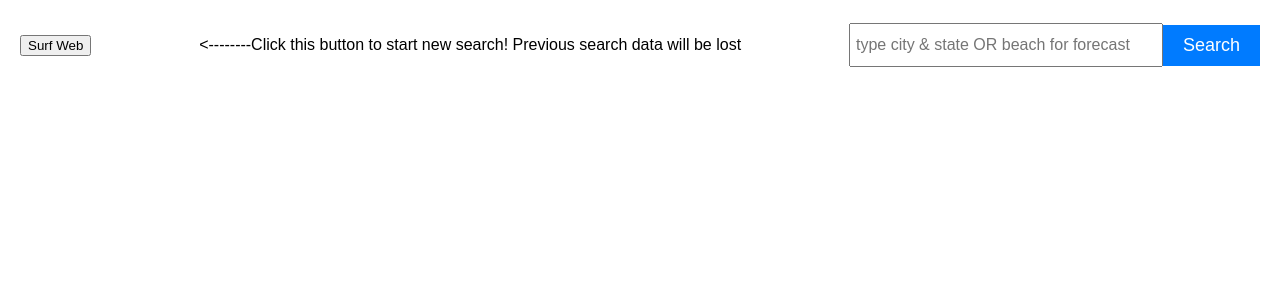
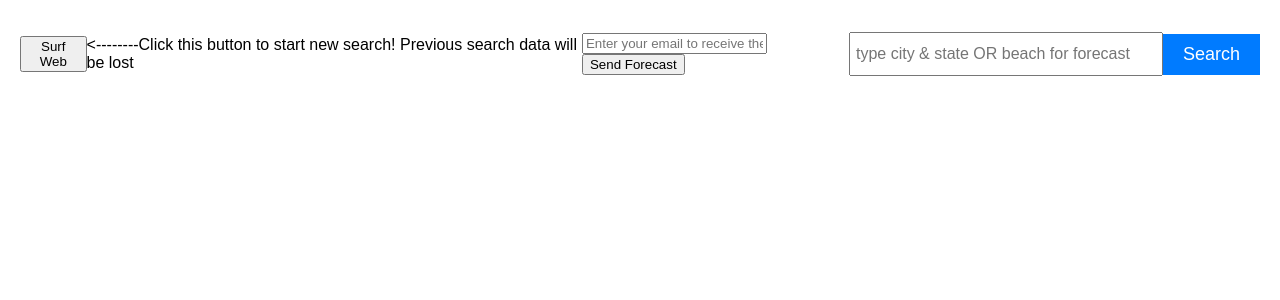
Before and after one commit to n-strong/SurfWeb, a Flask app: template web_micro/templates/forecast.html in a window 1280 px wide. Shown: the top 300 px of the page. Run offline with Flask 3, Linux system fonts and the light colour scheme; the template is opened without the code that fills it, so the values that code supplies are empty.

Commit message:
Email Microservice

```diff
--- a/web_micro/routes.py
+++ b/web_micro/routes.py
@@ -1,5 +1,9 @@
 from flask import Flask, render_template, request, redirect, jsonify
 import requests
+import os
+import smtplib
+from email.mime.text import MIMEText
+from email.mime.multipart import MIMEMultipart
 
 app = Flask(__name__)
 SURF_DATA_URL = 'http://localhost:332/get_beach_data'
@@ -8,31 +12,41 @@ SURF_DATA_URL = 'http://localhost:332/get_beach_data'
 def home():
     return render_template("index.html")
 
-
 @app.route('/search_beaches', methods=['POST'])
 def search_beaches():
     spotID_dict = {'Pacifica, California': '5842041f4e65fad6a7708976'}
-
     beach = request.json
-
     if beach in spotID_dict.keys():
         spotID = spotID_dict[beach]
-
     global response
-
     response = requests.post(SURF_DATA_URL, json={'beach_to_search': spotID})
-
-
     return redirect('search_results')
 
 @app.route('/search_results')
 def search_results():
     return render_template('search_results.html')
 
+@app.route('/send_forecast', methods=['POST'])
+def send_forecast():
+    email_address = request.form['email']
+    surf_forecast = request.form['surf_forecast']
+    msg = MIMEMultipart()
+    msg['From'] = 'fullstacktestingwebdev@gmail.com'
+    msg['To'] = email_address
+    msg['Subject'] = 'Your Surf Forecast'
+    body = 'Here is your surf forecast: ' + surf_forecast
+    msg.attach(MIMEText(body, 'plain'))
+    server = smtplib.SMTP_SSL('smtp.gmail.com', 465)
+    server.login('fullstacktestingwebdev@gmail.com', 'jkaa zdwk fntj wcdh')
+    text = msg.as_string()
+    server.sendmail('fullstacktestingwebdev@gmail.com', email_address, text)
+    server.quit()
+    return jsonify({'message': 'Email sent successfully!'})
+
 @app.route('/forecast')
 def show_forecast():
     surf_forecast = jsonify(response.text)
+    return render_template('forecast.html', surf_forecast=surf_forecast.json)
 
-    return render_template('forecast.html', surf_forecast=surf_forecast.json)
 if __name__ == '__main__':
     app.run(port=333)
--- a/web_micro/templates/forecast.html
+++ b/web_micro/templates/forecast.html
@@ -47,6 +47,25 @@
     .beach-item {
         margin-bottom: 10px;
     }
+    #popup {
+        display: none;
+        position: fixed;
+        left: 50%;
+        top: 50%;
+        transform: translate(-50%, -50%);
+        background-color: white;
+        padding: 20px;
+        border: 1px solid #ccc;
+        box-shadow: 0px 0px 10px #ccc;
+    }
+    #popup button {
+        background-color: #007bff;
+        color: white;
+        border: none;
+        padding: 10px 20px;
+        margin-top: 10px;
+        cursor: pointer;
+    }
 </style>
 </head>
 <body>
@@ -54,23 +73,42 @@
     <div class="header">
         <button onclick="goHome()" class="home_button">Surf Web</button>
         <p> <--------Click this button to start new search! Previous search data will be lost</p>
-
+        <form id="forecastForm">
+            <input type="email" name="email" placeholder="Enter your email to receive the forecast" required>
+            <input type="hidden" name="surf_forecast" value="{{ surf_forecast }}">
+            <button type="button" onclick="sendForecast()">Send Forecast</button>
+        </form>
         <div class="search-bar">
             <input type="text" class="search-input" placeholder="type city & state OR beach for forecast" id="search">
             <button onclick="sendData()" class="search-button">Search</button>
         </div>
-
-    <script type='text/javascript' language='javascript'
-    src='../static/search_beaches.js'>
-    </script>
-
     </div>
     <div class="body">
-        <p>
-            {{ surf_forecast }}
-        </p>
-
+        <p>{{ surf_forecast }}</p>
     </div>
 </div>
+<div id="popup">
+    <p>Email sent successfully!</p>
+    <button onclick="dismissPopup()">Dismiss</button>
+</div>
+<script src='../static/search_beaches.js'></script>
+<script>
+function sendForecast() {
+    const formData = new FormData(document.getElementById('forecastForm'));
+    fetch('/send_forecast', {
+        method: 'POST',
+        body: formData
+    })
+    .then(response => response.json())
+    .then(data => {
+        document.getElementById('popup').style.display = 'block';
+    })
+    .catch(error => console.error('Error:', error));
+}
+
+function dismissPopup() {
+    document.getElementById('popup').style.display = 'none';
+}
+</script>
 </body>
 </html>
```
Also changed, not shown: web_micro/test_send_forecast.py (added, +17 -0 lines), README.md, images/microserviceULM.jpg (added).
